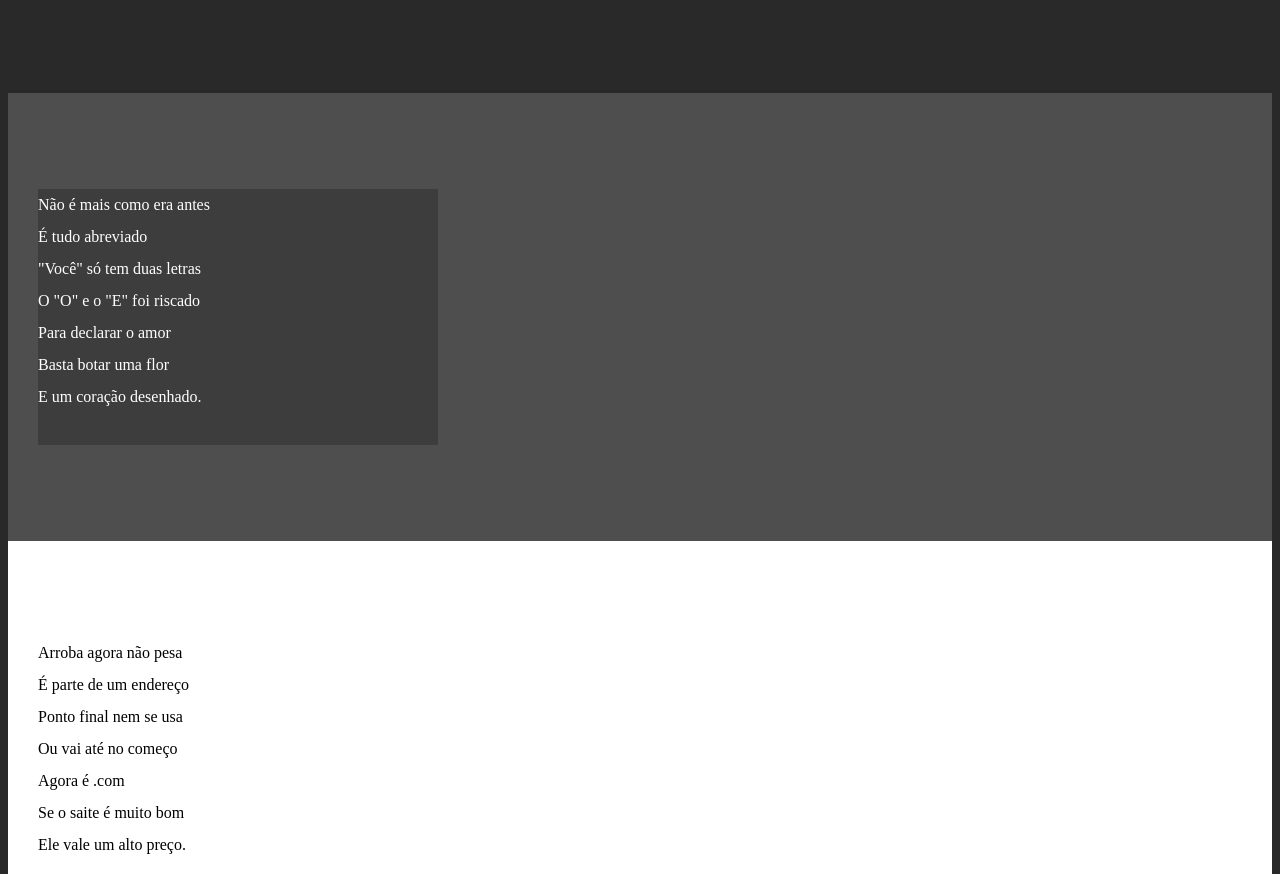
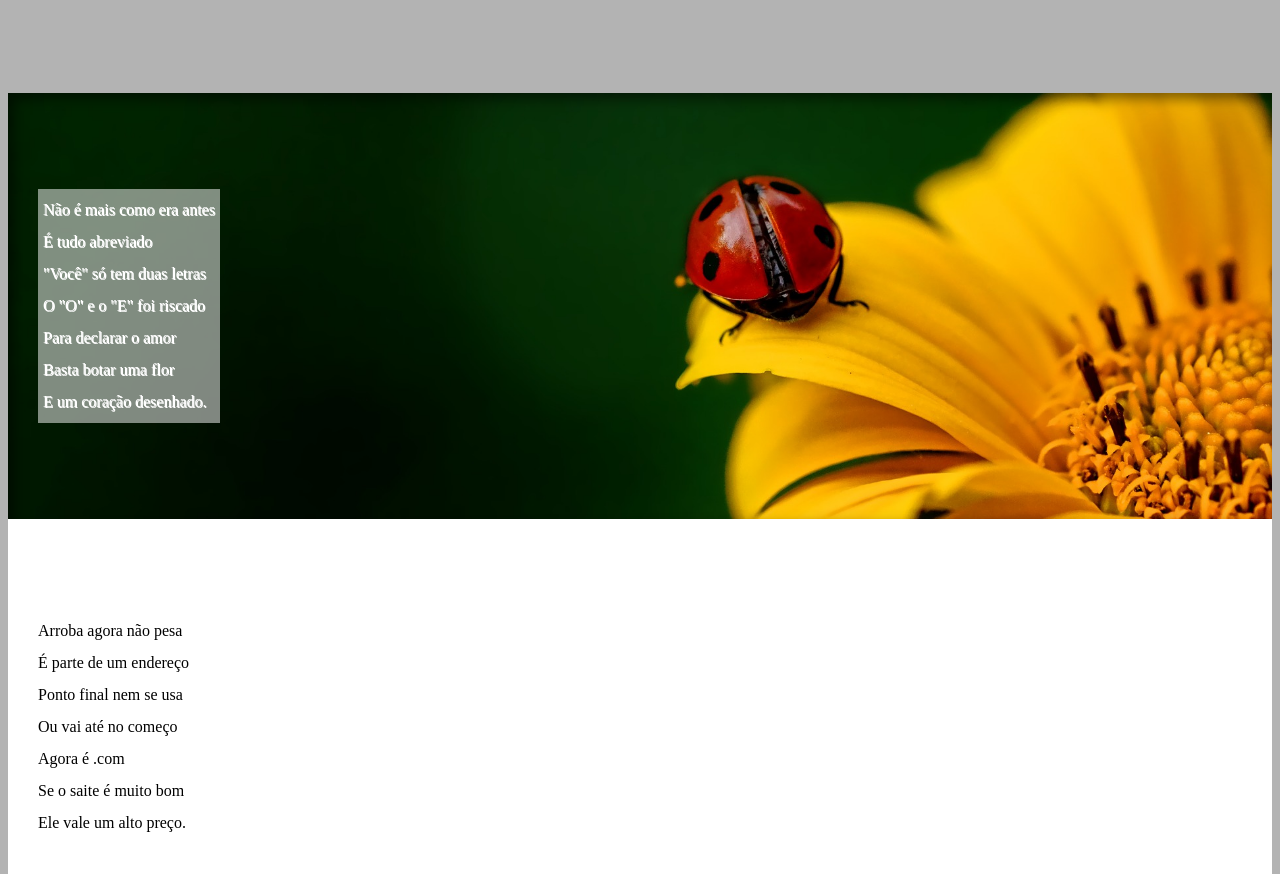
Before and after one commit to Edem30/Projetos, a plain HTML site: page projeto em html e css/Cordel/index.html in a window 1280 px wide. Shown: the part 569-1443 px from the top of the page. Drawn offline with Linux system fonts and the light colour scheme.

Commit message:
Finalizando projeto

```diff
--- a/projeto em html e css/Cordel/estilo/style.css
+++ b/projeto em html e css/Cordel/estilo/style.css
@@ -5,7 +5,7 @@
 }
 html, body{
     min-height: 100vh;
-    background-color: rgb(41, 41, 41);
+    background-color: rgb(179, 179, 179);
 
 }
 header{
@@ -18,6 +18,7 @@ header >h1{
 }
 header> p{
     padding-bottom: 50px;
+
 }
 header a , footer a {
     color: white;
@@ -42,20 +43,30 @@ section.normal{
     color: black;
 }
 section.imagem{
-    background-color: rgb(78, 78, 78);
+    background-color: rgb(0, 0, 0);
     color: white;
+    box-shadow: inset 6px 6px 13px 0 rgba(0, 0, 0, 0.507);
+    background-attachment: fixed;
 }
 section.imagem>p {
-    width: 400px;
-    background-color: rgba(43, 43, 43, 0.479);
+    display: inline-block;
+    padding: 5px;
+    background-color: rgba(255, 255, 255, 0.5);
+    text-shadow: 1px 1px 0px;
 }
 section#img01 {
+
+
     background-image: url(../imagens/background001.jpg);
-    background-image:url(../imagens/background001.jpg);
+    background-position: right center;
+    background-size:cover ;
+
 
 }
 section#img02 {
     background-image: url(../imagens/background002.jpg);
+    background-position: right center;
+    background-size:cover ;
 }
 footer{
     background-color: black;
--- a/projeto em html e css/Cordel/index.html
+++ b/projeto em html e css/Cordel/index.html
@@ -6,6 +6,7 @@
     <meta name="viewport" content="width=device-width, initial-scale=1.0">
     <title>Cordel Moderno </title>
     <link rel="stylesheet" href="estilo/style.css">
+
 </head>
 <body>
 
@@ -34,7 +35,7 @@
 
 
 
-            <section class="imagem">
+            <section class="imagem" id = "img01">
                 <p>
                     Não é mais como era antes <br>
                     É tudo abreviado <br>
@@ -75,7 +76,7 @@
 
 
 
-            <section class="imagem">
+            <section class="imagem" id="img02">
                 <p>
                     Tenho saudade das cartas <br>
                     Escritas com a própria mão <br>
```
